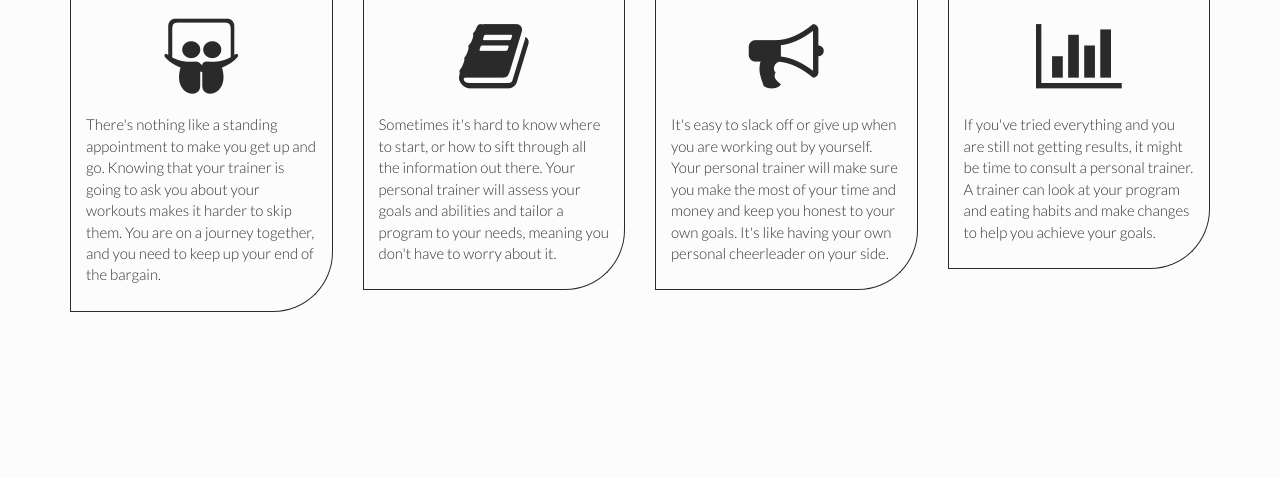
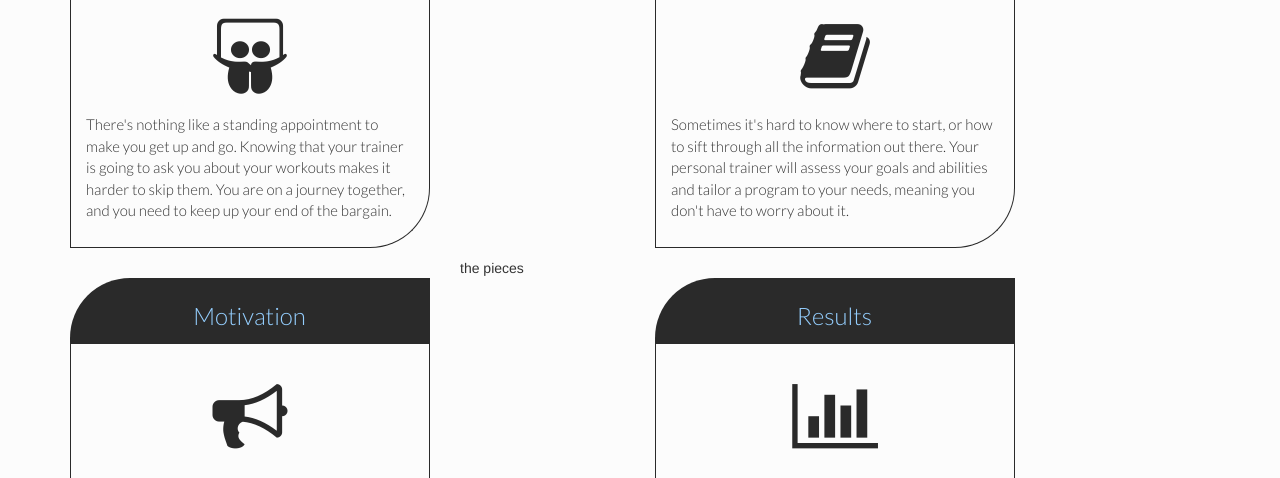
Before and after one commit to lividafitness/lividafitness.github.io, a Jekyll site: the page built from index.html, in a window 1280 px wide and 900 px high, scrolled down 1143 px, cut to the strip 0-478 px from the top of the window. Built offline with Jekyll 4.4.1, drawn with Linux system fonts in a browser that asks for light colours; nearby versions of some CDN libraries.

Commit message:
pieces of fitness

```diff
--- a/_includes/features.html
+++ b/_includes/features.html
@@ -10,7 +10,7 @@
 					<!-- Features -->
 					<div class="margin-top-30 margin-bottom-30">
 						<div class="row">
-							<div class="col-lg-3 col-md-3 col-sm-6 col-xs-12">
+							<div class="col-sm-4 col-xs-12">
 								<!-- Feature Thumb -->
 								<div class="features-thumb">
 									<div class="thumb-header">
@@ -31,7 +31,7 @@
 								</div>
 								<!-- End Feature Thumb -->
 							</div>
-							<div class="col-lg-3 col-md-3 col-sm-6 col-xs-12">
+							<div class="col-sm-4 col-sm-offset-2 col-xs-12">
 								<!-- Feature Thumb -->
 								<div class="features-thumb">
 									<div class="thumb-header">
@@ -52,7 +52,14 @@
 								</div>
 								<!-- End Feature Thumb -->
 							</div>
-							<div class="col-lg-3 col-md-3 col-sm-6 col-xs-12">
+						</div>
+						<div class="row">
+							<div class="col-sm-4 col-sm-offset-4 col-xs-12">
+								the pieces
+							</div>
+						</div>
+						<div class="row">
+							<div class="col-sm-4 col-xs-12">
 								<!-- Feature Thumb -->
 								<div class="features-thumb">
 									<div class="thumb-header">
@@ -73,7 +80,7 @@
 								</div>
 								<!-- End Feature Thumb -->
 							</div>
-							<div class="col-lg-3 col-md-3 col-sm-6 col-xs-12">
+							<div class="col-sm-4 col-sm-offset-2 col-xs-12">
 								<!-- Feature Thumb -->
 								<div class="features-thumb">
 									<div class="thumb-header">
```
